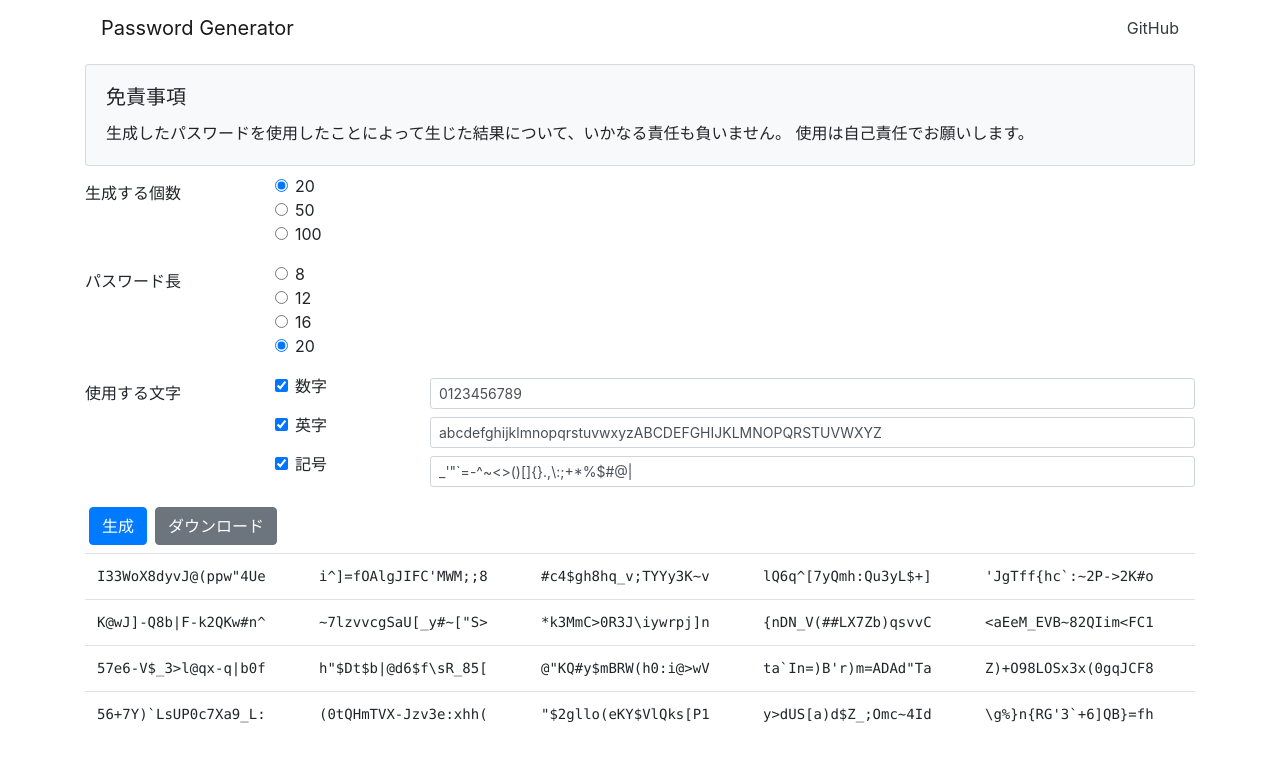
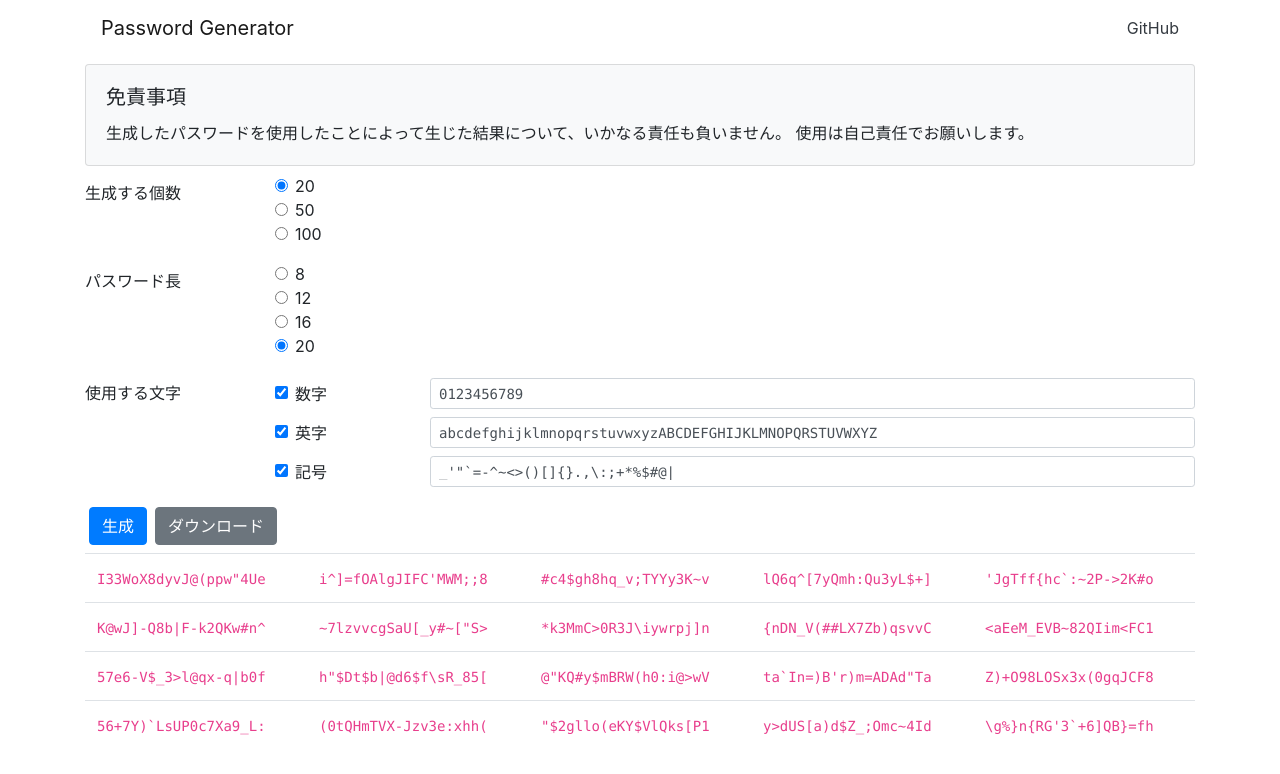
Before and after one commit to ttk1/password-generator, a React app: page / in a window 1280 px wide. Shown: the top 774 px of the page. Built offline with nearby package versions, Linux system fonts and the light colour scheme; the HTML template or start-up script is replaced by a standard one.

Commit message:
使用する文字の入力欄を等幅にした + テーブルを横スクロールするようにした

```diff
--- a/src/main.tsx
+++ b/src/main.tsx
@@ -72,27 +72,27 @@ const MyForm = (props: {
         <Form.Label column sm={2}>使用する文字</Form.Label>
         <Col>
           <Form.Row>
-            <Col sm={2}>
+            <Col sm={2} className="d-flex align-items-center">
               <Form.Check type="checkbox" id={'checkbox-password-chars-number'} label="数字" onChange={() => setUsePasswordCharsNumber(!usePasswordCharsNumber)} checked={usePasswordCharsNumber} />
             </Col>
             <Col sm={10}>
-              <Form.Control size="sm" type="text" className="my-1" onChange={(event) => setPasswordCharsNumber(event.target.value)} value={passwordCharsNumber} />
+              <code><Form.Control size="sm" type="text" className="my-1" onChange={(event) => setPasswordCharsNumber(event.target.value)} value={passwordCharsNumber} /></code>
             </Col>
           </Form.Row>
           <Form.Row>
-            <Col sm={2}>
+            <Col sm={2} className="d-flex align-items-center">
               <Form.Check type="checkbox" id={'checkbox-password-chars-alphabet'} label="英字" onChange={() => setUsePasswordCharsAlphabet(!usePasswordCharsAlphabet)} checked={usePasswordCharsAlphabet} />
             </Col>
             <Col sm={10}>
-              <Form.Control size="sm" type="text" className="my-1" onChange={(event) => setPasswordCharsAlphabet(event.target.value)} value={passwordCharsAlphabet} />
+              <code><Form.Control size="sm" type="text" className="my-1" onChange={(event) => setPasswordCharsAlphabet(event.target.value)} value={passwordCharsAlphabet} /></code>
             </Col>
           </Form.Row>
           <Form.Row>
-            <Col sm={2}>
+            <Col sm={2} className="d-flex align-items-center">
               <Form.Check type="checkbox" id={'checkbox-password-chars-symbol'} label="記号" onChange={() => setUsePasswordCharsSymbol(!usePasswordCharsSymbol)} checked={usePasswordCharsSymbol} />
             </Col>
             <Col sm={10}>
-              <Form.Control size="sm" type="text" className="my-1" onChange={(event) => setPasswordCharsSymbol(event.target.value)} value={passwordCharsSymbol} />
+              <code><Form.Control size="sm" type="text" className="my-1" onChange={(event) => setPasswordCharsSymbol(event.target.value)} value={passwordCharsSymbol} /></code>
             </Col>
           </Form.Row>
         </Col>
@@ -124,15 +124,19 @@ function splitPasswordArray(passwords: string[]): string[][] {
 
 const PasswordTable = (props: { passwords: string[] }) => {
   return (
+    <div className="table-responsive">
       <Table>
+        <tbody>
           {splitPasswordArray(props.passwords).map((row, index) => (
             <tr key={index}>
               {row.map((value, index) => (
-            <td key={index}><pre className="m-0">{value}</pre></td>
+                <td key={index}><code className="m-0">{value}</code></td>
               ))}
             </tr>
           ))}
+        </tbody>
       </Table>
+    </div>
   );
 };
 
```
Also changed, not shown: 3 other files (tests, documents, lock files or other folders). Lines whose indentation alone changed are shown as unchanged.
